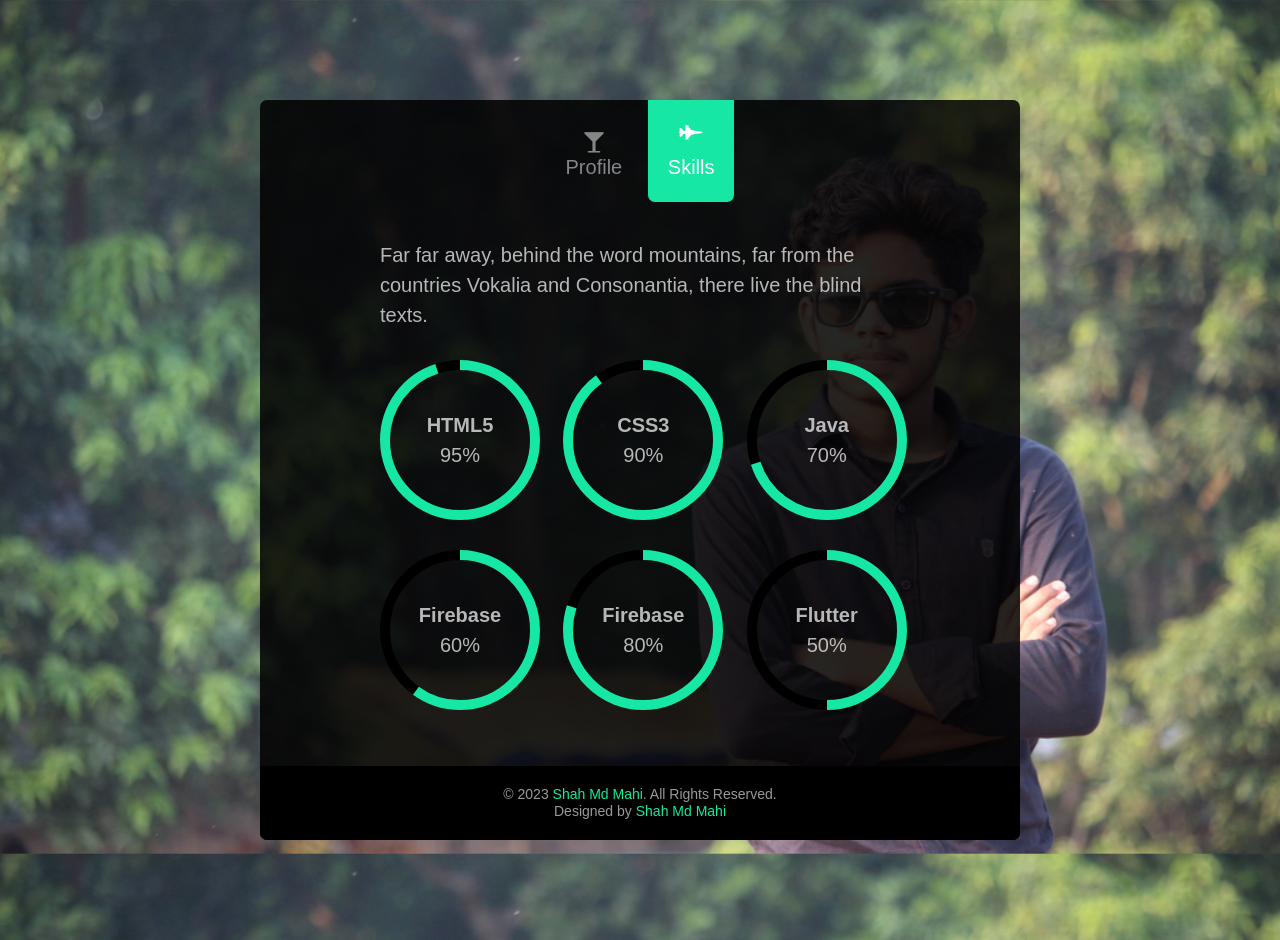
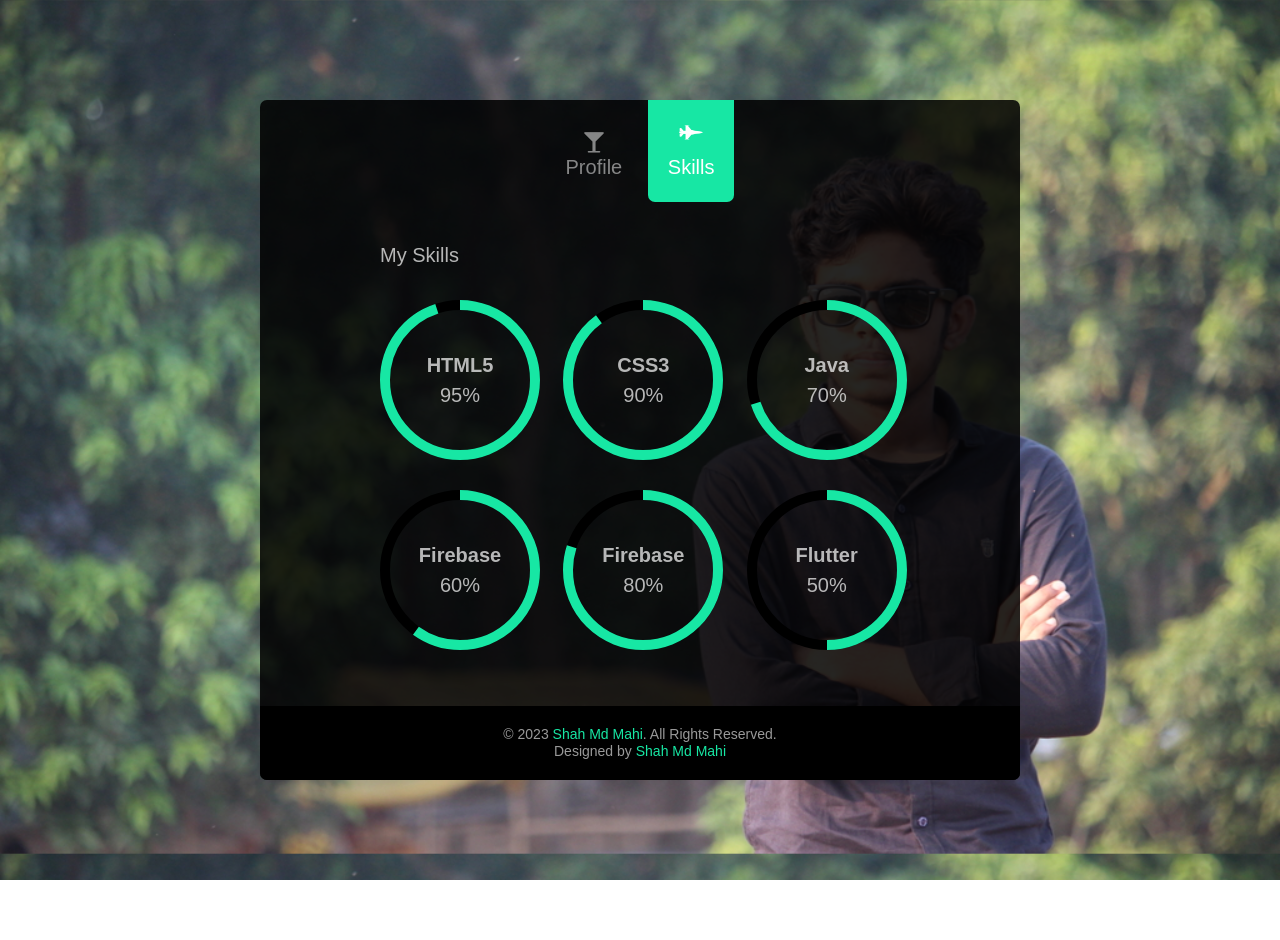
Before and after one commit to ShahMdMahi/ShahMdMahi, a plain HTML site: page index.html in a window 1280 px wide. Both pictures are taken after a click on the link "Skills". After the commit the page ends 880 px from the top, so only its background shows below. Drawn offline with Linux system fonts and the light colour scheme; files whose address does not match are found by name.

Commit message:
Update index.html

```diff
--- a/index.html
+++ b/index.html
@@ -287,8 +287,7 @@
             <div class="row">
               <div class="col-md-12">
                 <p>
-                  Far far away, behind the word mountains, far from the
-                  countries Vokalia and Consonantia, there live the blind texts.
+                  My Skills
                 </p>
               </div>
               <div class="col-md-4 col-sm-6 col-xs-12 text-center">
```
